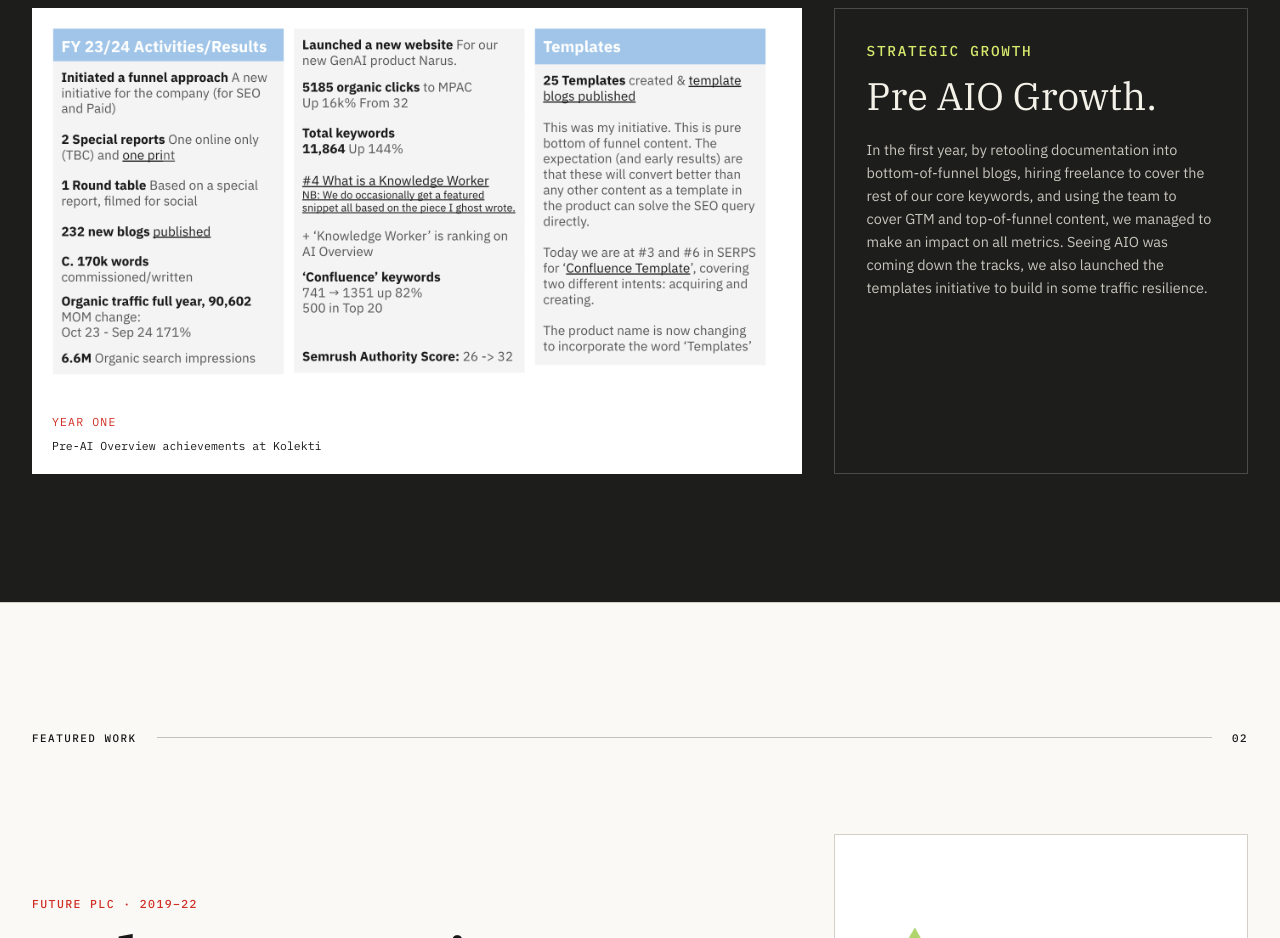
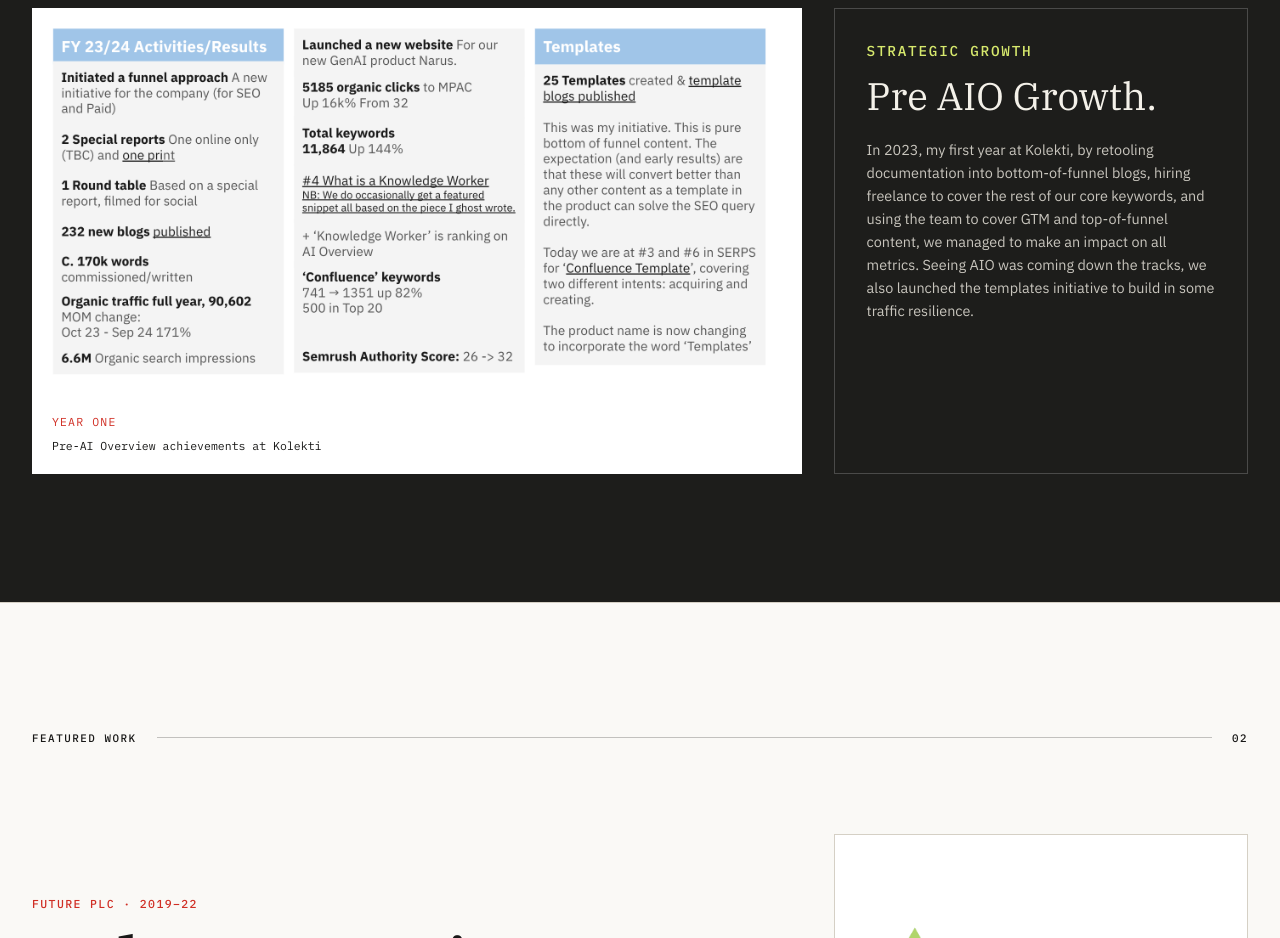
Before and after one commit to simonkirrane/Career-Highlights, a React (Vite) app: page / in a window 1280 px wide. Shown: the part 2660-3598 px from the top of the page. Built offline with nearby package versions, Linux system fonts and the light colour scheme; the HTML template or start-up script is replaced by a standard one.

Commit message:
Update year in campaign notes to 2023

```diff
--- a/src/App.tsx
+++ b/src/App.tsx
@@ -230,7 +230,7 @@
                 <p className="kicker">Strategic growth</p>
                 <h3>Pre AIO Growth.</h3>
                 <p>
-In the first year, by retooling documentation into bottom-of-funnel blogs, hiring freelance to cover the rest of our core keywords, and using the team to cover GTM and top-of-funnel content, we managed to make an impact on all metrics. Seeing AIO was coming down the tracks, we also launched the templates initiative to build in some traffic resilience.</p>
+In 2023, my first year at Kolekti, by retooling documentation into bottom-of-funnel blogs, hiring freelance to cover the rest of our core keywords, and using the team to cover GTM and top-of-funnel content, we managed to make an impact on all metrics. Seeing AIO was coming down the tracks, we also launched the templates initiative to build in some traffic resilience.</p>
               </div>
             </div>
           </div>
```
